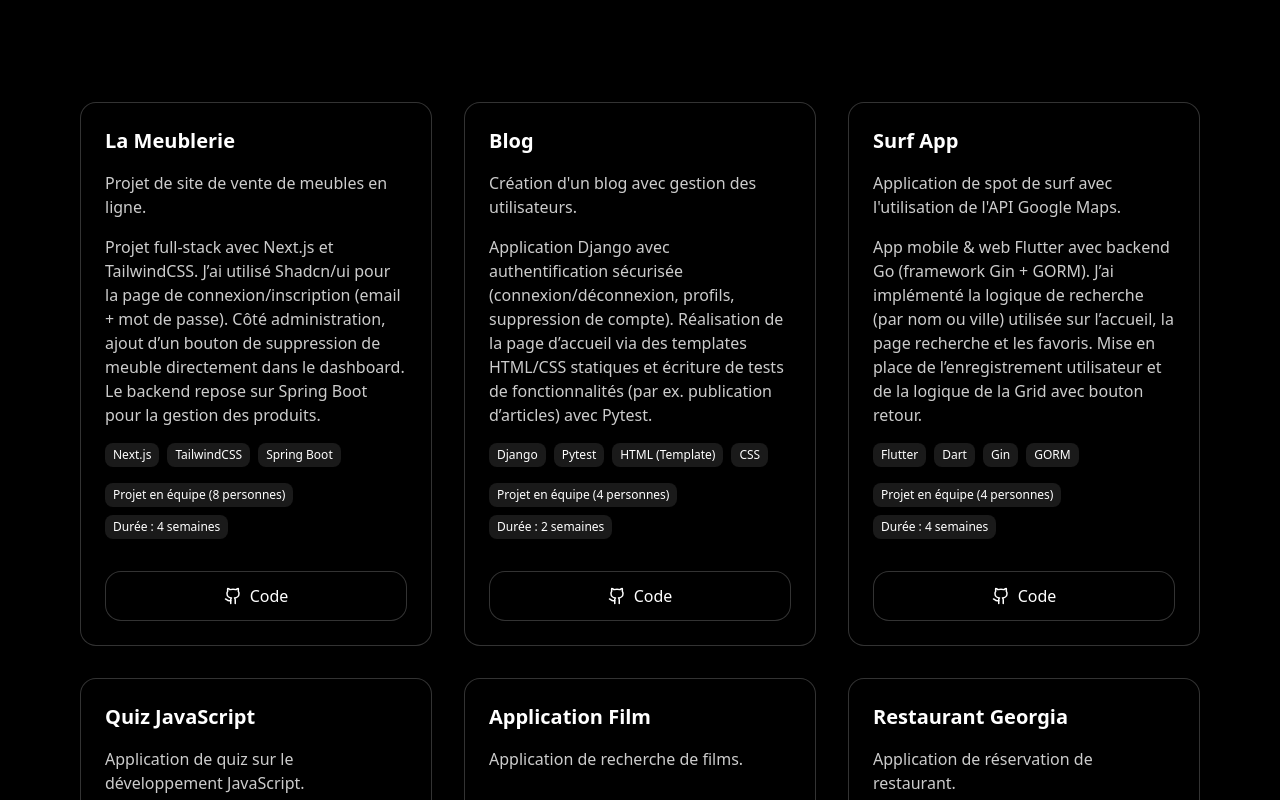
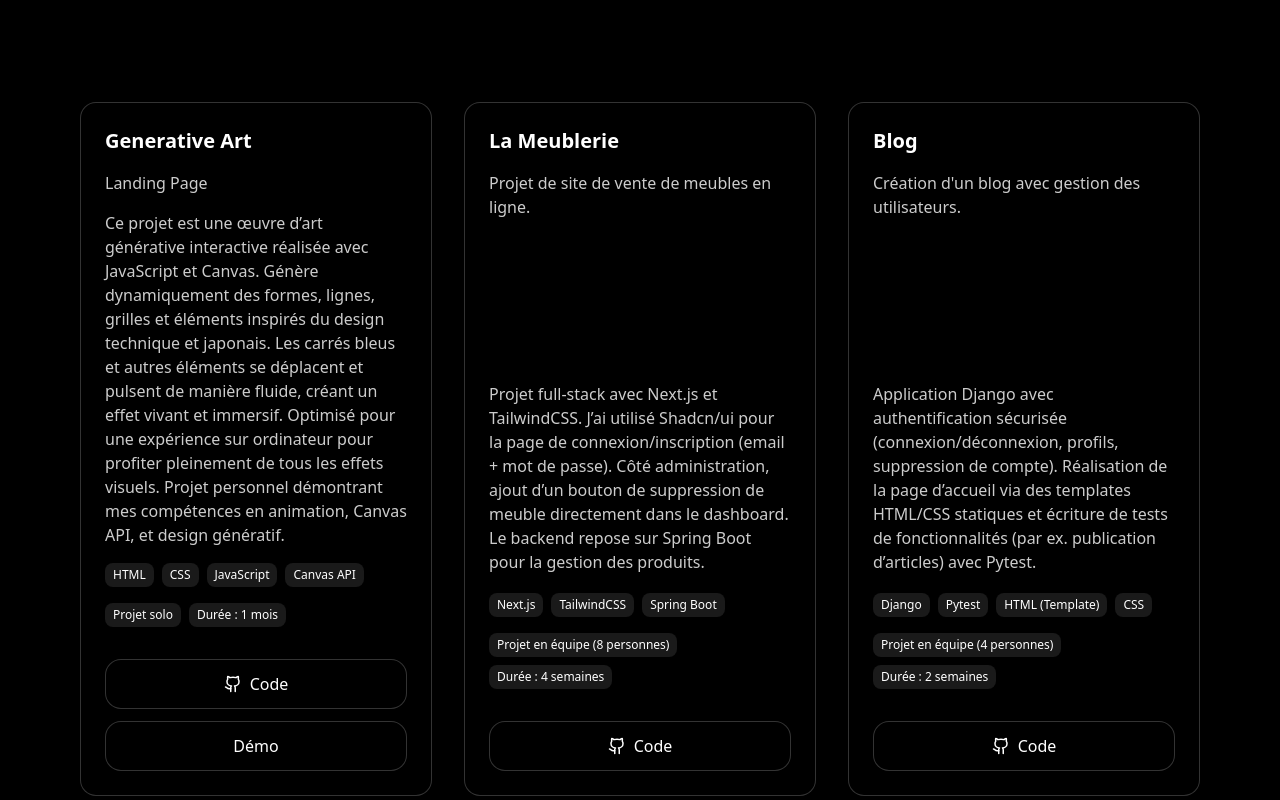
Before and after one commit to LeoV0/Portfolio, a React (Vite) app: page / in a window 1280 px wide. Shown: the part 2380-3180 px from the top of the page. Built offline with nearby package versions, Linux system fonts and the light colour scheme.

Commit message:
ADD: New project, Generative Art

```diff
--- a/src/components/ProjectsSection.tsx
+++ b/src/components/ProjectsSection.tsx
@@ -2,6 +2,16 @@ import ProjectCard from "./ProjectCard";
 
 export default function ProjectsSection() {
   const projects = [
+    {
+      title: "Generative Art",
+      predescription: "Landing Page ",
+      description:
+        "Ce projet est une œuvre d’art générative interactive réalisée avec JavaScript et Canvas. Génère dynamiquement des formes, lignes, grilles et éléments inspirés du design technique et japonais. Les carrés bleus et autres éléments se déplacent et pulsent de manière fluide, créant un effet vivant et immersif. Optimisé pour une expérience sur ordinateur pour profiter pleinement de tous les effets visuels. Projet personnel démontrant mes compétences en animation, Canvas API, et design génératif.",
+      demoLink: "https://github.com/LeoV0/Generative-Art",
+      demoUrl: "https://generative-art-landing-page.vercel.app/",
+      stacks: ["HTML", "CSS", "JavaScript", "Canvas API"],
+      informations: ["Projet solo", "Durée : 1 mois"],
+    },
     {
       title: "La Meublerie",
       predescription: "Projet de site de vente de meubles en ligne.",
```
